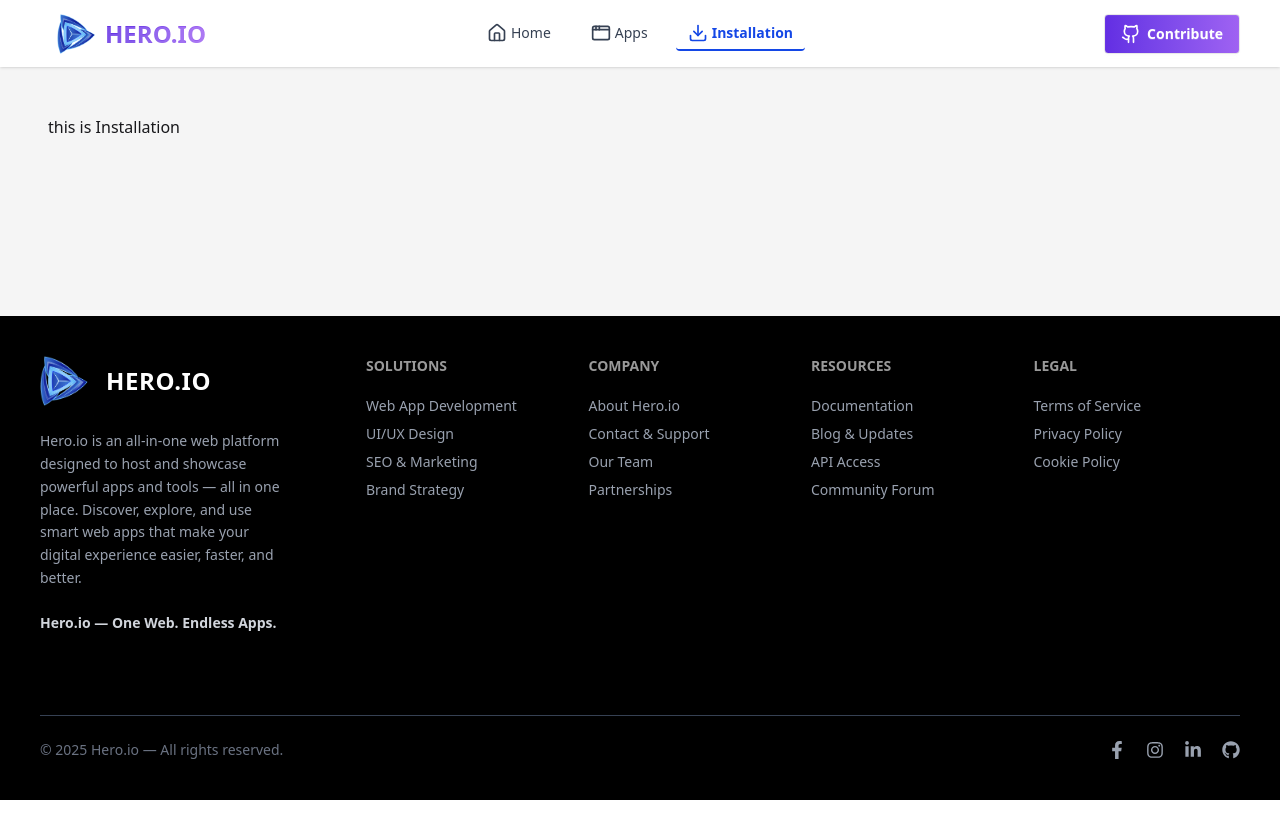
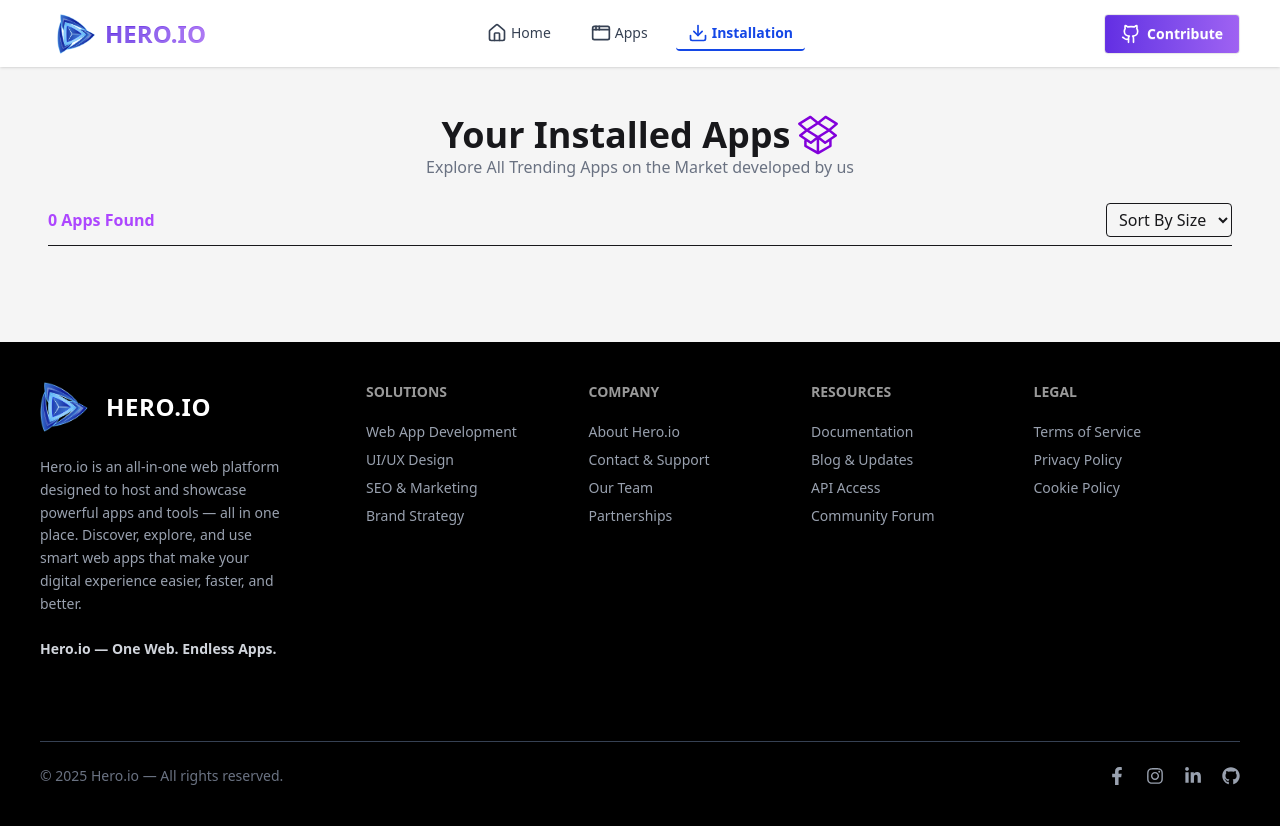
Before and after one commit to oniichan28/assignment-08, a React (Vite) app: page /Installation in a window 1280 px wide. Before the commit the page ends 800 px from the top, so only its background shows below. Built offline with nearby package versions, Linux system fonts and the light colour scheme.

Commit message:
installation page added, uninstallApp function added and Ui bug fixed

```diff
--- a/src/Pages/Installation.jsx
+++ b/src/Pages/Installation.jsx
@@ -1,11 +1,96 @@
-import React from 'react';
+import React, { useEffect, useState } from 'react';
+import useApps from '../Hooks/useApps';
+import { FaDownload, FaStar } from 'react-icons/fa';
+import { SlSocialDropbox } from 'react-icons/sl';
 
 const Installation = () => {
-    return (
-        <div>
-            <h1>this is Installation</h1>
+  const [installedApps, setInstalledApps] = useState([]);
+  const { apps, setApps } = useApps();
+  const [sortOrder, setSortOrder] = useState('none');
+
+  useEffect(() => {
+    const savedApps = JSON.parse(localStorage.getItem('installed')) || [];
+    setInstalledApps(savedApps);
+  }, []);
+
+  const handleUninstall = (appId) => {
+    const updatedInstalled = installedApps.filter(app => app.id !== appId);
+    setInstalledApps(updatedInstalled);
+    localStorage.setItem('installed', JSON.stringify(updatedInstalled));
+
+    const appToRestore = installedApps.find(app => app.id === appId);
+    if (appToRestore) {
+      setApps(prev => [...prev, appToRestore]);
+    }
+  };
+  const sortedApps = [...installedApps].sort((a, b) => {
+    if (sortOrder === 'low-high') return a.size - b.size;
+    if (sortOrder === 'high-low') return b.size - a.size;
+    return 0;
+  });
+
+  if (!apps.length) return <p className="text-center py-10">Loading...</p>;
+
+  return (
+    <div>
+      <div className='flex flex-col justify-center items-center mb-6'>
+        <div className='flex justify-center items-center gap-2'>
+          <h1 className='font-bold text-4xl'>Your Installed Apps</h1>
+          <SlSocialDropbox className='w-10 h-10 text-purple-700 font-bold'/>
         </div>
-    );
+        <p className='text-gray-500'>
+          Explore All Trending Apps on the Market developed by us
+        </p>
+      </div>
+      <div className='flex flex-col md:flex-row justify-between items-center mb-2 border-b pb-2'>
+        <h1 className='text-purple-500 font-semibold mb-2 md:mb-0'>
+          {installedApps.length} Apps Found
+        </h1>
+        <select
+          value={sortOrder}
+          onChange={e => setSortOrder(e.target.value)}
+          className="border rounded px-2 py-1"
+        >
+          <option value="none">Sort By Size</option>
+          <option value="low-high">Low-High</option>
+          <option value="high-low">High-Low</option>
+        </select>
+      </div>
+
+      <div className="max-w-6xl mx-auto p-5 grid gap-6">
+        {sortedApps.map((app) => (
+          <div key={app.id} className="flex items-center justify-between rounded-lg p-4 shadow hover:shadow-md transition bg-white">
+            <div className="w-24 h-24 flex-shrink-0">
+              <img src={app.image} alt={app.title} className="w-full h-full object-cover rounded-lg" />
+            </div>
+            <div className="flex-1 ml-6">
+              <h2 className="text-xl font-bold">{app.title}</h2>
+              <p className="text-gray-500 text-sm">{app.companyName}</p>
+              <div className="flex items-center gap-4 mt-2">
+                <div className="flex items-center gap-1">
+                  <FaDownload className="text-blue-600" /> <span>{app.downloads}</span>
+                </div>
+                <div className="flex items-center gap-1">
+                  <FaStar className="text-yellow-500" /> <span>{app.ratingAvg}</span>
+                </div>
+                <div>
+                  <span className="text-gray-700">Size: {app.size}MB</span>
+                </div>
+              </div>
+            </div>
+            <div>
+              <button
+                className="btn btn-primary hover:bg-red-700 text-white"
+                onClick={() => handleUninstall(app.id)}
+              >
+                Uninstall
+              </button>
+            </div>
+          </div>
+        ))}
+      </div>
+    </div>
+  );
 };
 
 export default Installation;
```
